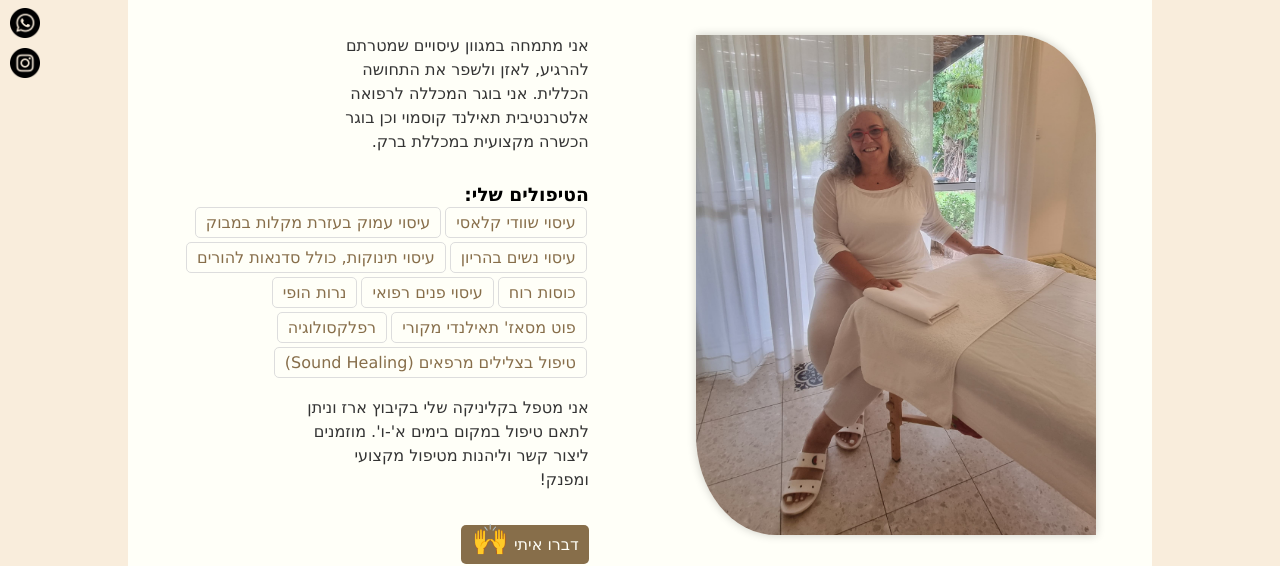
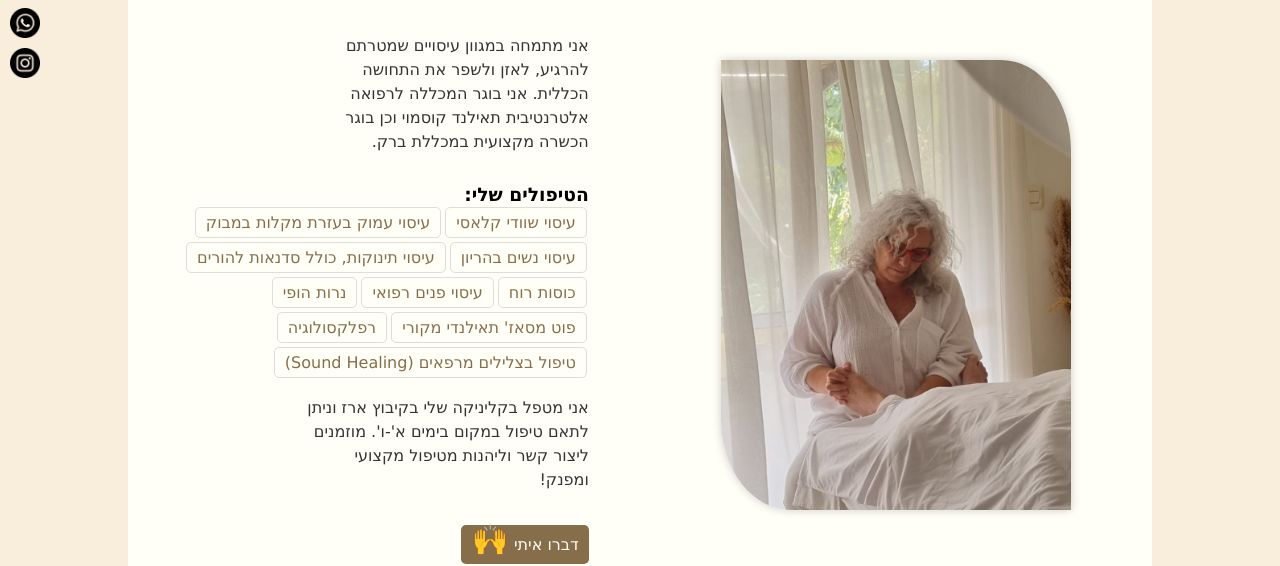
Before and after one commit to gefenbar/orna-reflexology, a React (Create React App) app: page /about in a window 1280 px wide. Shown: the part 197-763 px from the top of the page. Built offline with nearby package versions, Linux system fonts and the light colour scheme.

Commit message:
multiple design changes

```diff
--- a/src/pages/AboutPage.js
+++ b/src/pages/AboutPage.js
@@ -11,11 +11,11 @@ export default function AboutPage() {
         <div className="about-content">
           <div className="about-image-container">
             <img
-              src="orna.webp"
+              src="orna2.webp"
               alt="ארנה קליין"
               loading="lazy"
-              width="400px"
-              height="500px"
+              width="350px"
+              height="450px"
             />
           </div>
           <div className="about-text-container">
--- a/src/pages/HomePage.js
+++ b/src/pages/HomePage.js
@@ -38,7 +38,7 @@ const AboutSection = () => (
       <div className="about-content">
         <div className="about-image-container">
           <img
-            src="orna.webp"
+            src="orna2.webp"
             alt="ארנה קליין"
             loading="lazy"
             width="290"
```
Also changed, not shown: public/orna.jpeg (added), public/orna2.webp (added).
